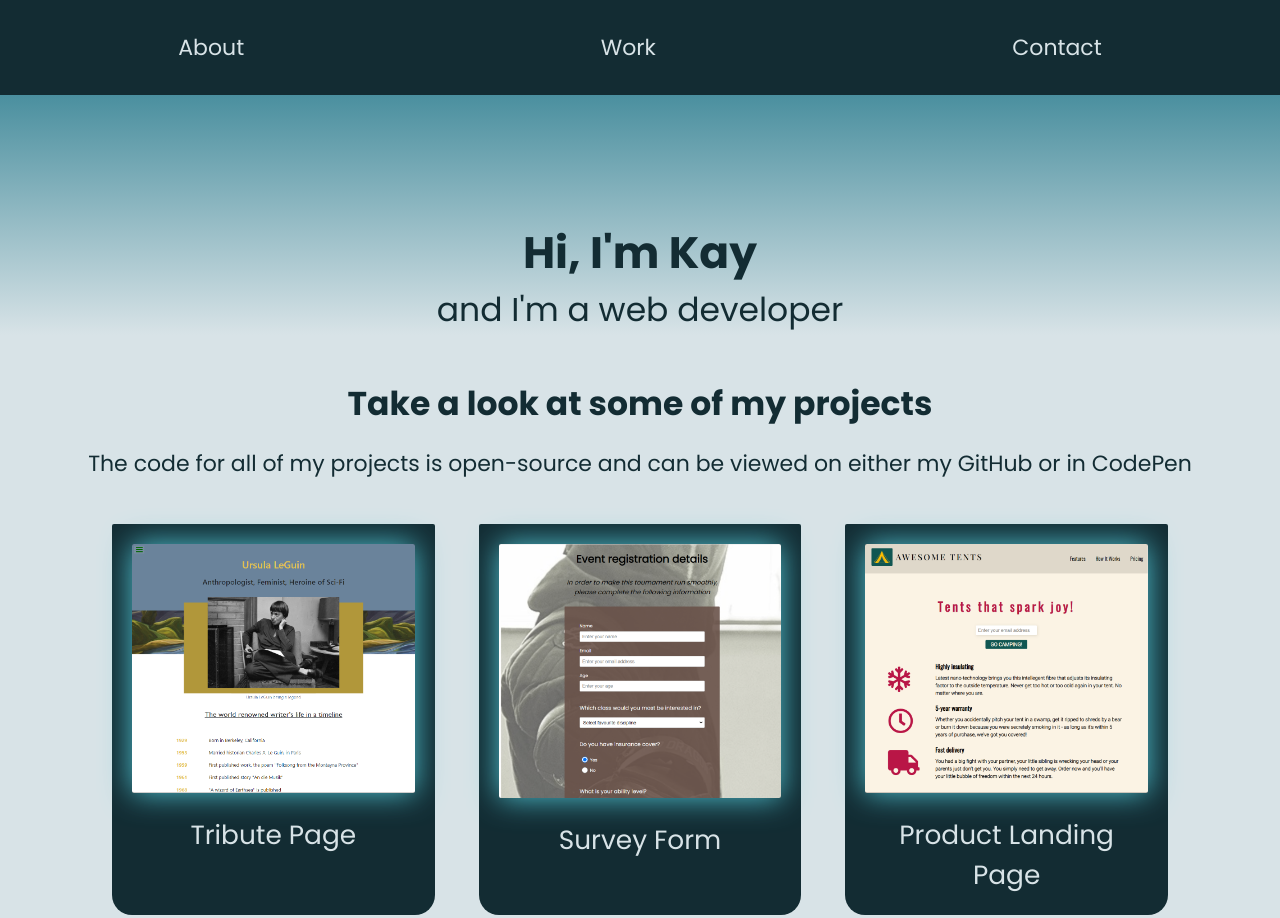
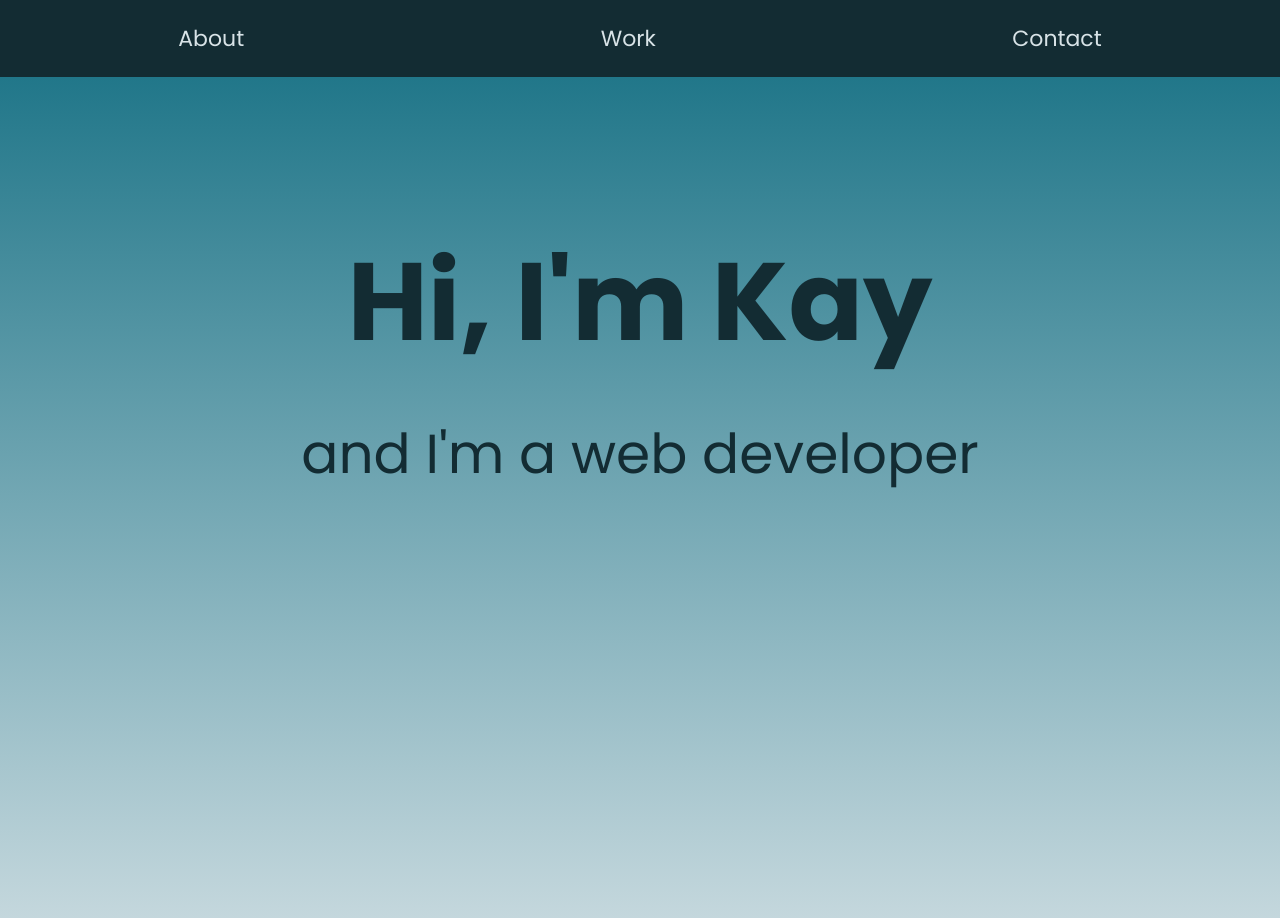
Before and after one commit to Kathrin-ddggxh/FCC-portfolio-project, a plain HTML site: page index.html in a window 1280 px wide. Shown: the top 918 px of the page. Drawn offline with Linux system fonts and the light colour scheme.

Commit message:
changed header size
changed header to be same height as viewport height to meet FCC user stories criteria

```diff
--- a/index.html
+++ b/index.html
@@ -30,7 +30,7 @@
       </ul>
     </nav>
     <header>
-      <section id="welcome-section">
+      <section id="welcome-section" class="welcome-section">
         <h1 class="welcome-header">Hi, I'm Kay</h1>
         <p class="welcome-text">and I'm a web developer</p>
       </section>
@@ -210,9 +210,3 @@
     </footer>
   </body>
 </html>
-
-<!-- unfulfilled user stories:
-#9
-#10
-#11
--->
--- a/styles.css
+++ b/styles.css
@@ -62,7 +62,7 @@ footer {
 .nav-list {
   list-style: none;
   text-align: center;
-  padding: 1rem 0;
+  padding: 0.6rem 0;
 }
 
 .nav-item {
@@ -78,21 +78,26 @@ footer {
   color: var(--main-cyan-light);
 }
 
+.welcome-section {
+  height: 100vh;
+}
+
 .welcome-header {
-  font-size: 2rem;
+  font-size: 5rem;
   font-weight: 700;
 }
 
 .welcome-text {
-  font-size: 1.5rem;
+  font-size: 2.5rem;
+  line-height: 2.5;
 }
 
-.projects-section {
-  margin-top: 2.2rem;
+.projects-header {
+  font-size: 2rem;
 }
 
 .projects-section-text {
-  padding: 0.8em 0 1em 0;
+  padding: 0.8em 0 2em 0;
 }
 
 .project-tile {
@@ -191,7 +196,10 @@ footer {
   }
 }
 
+/* The height of the welcome section should be equal to the height of the viewport. */
+
 /*
 To do:
 - look at link:focus property
+- do icon for tab (and maybe nav or header)
 */
```
